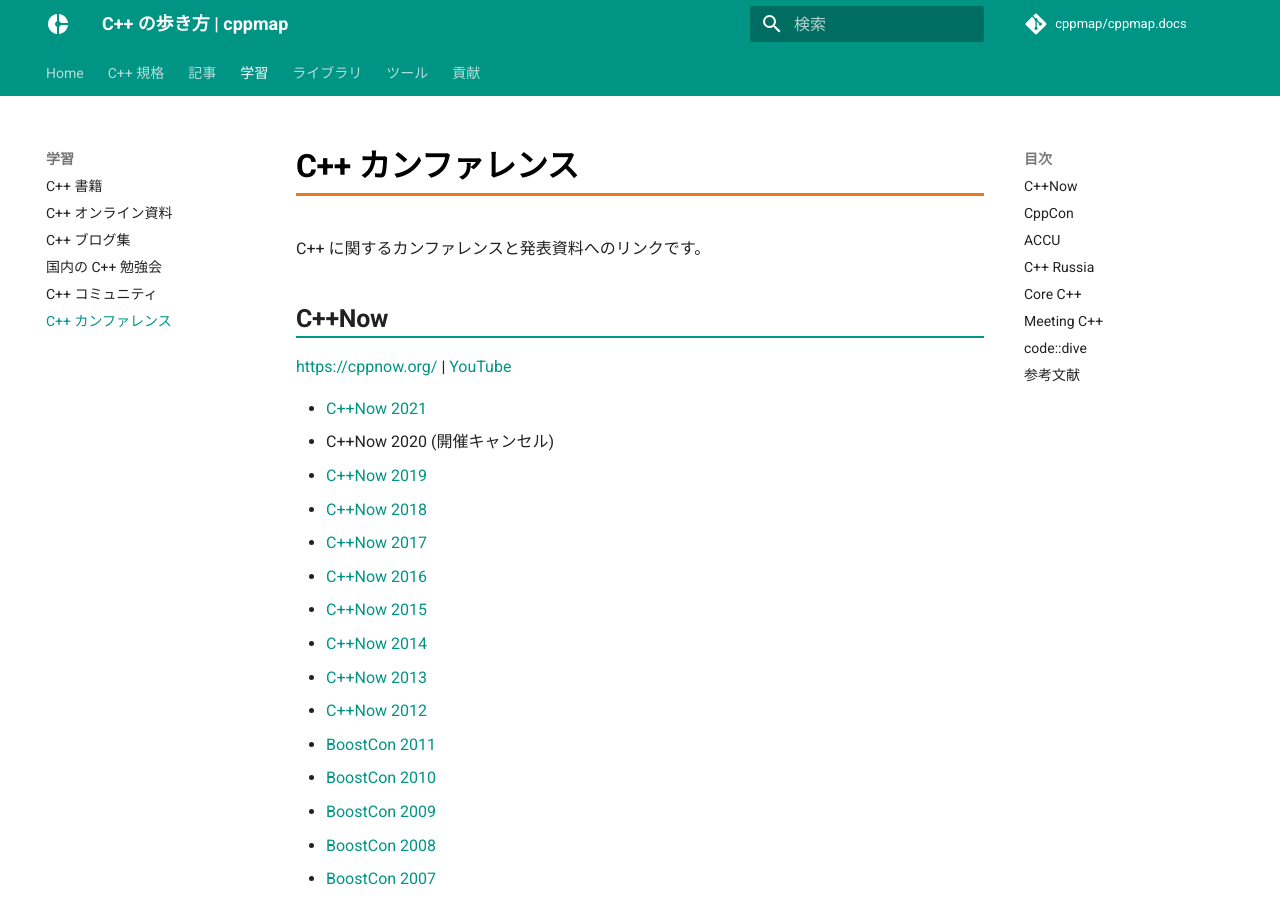
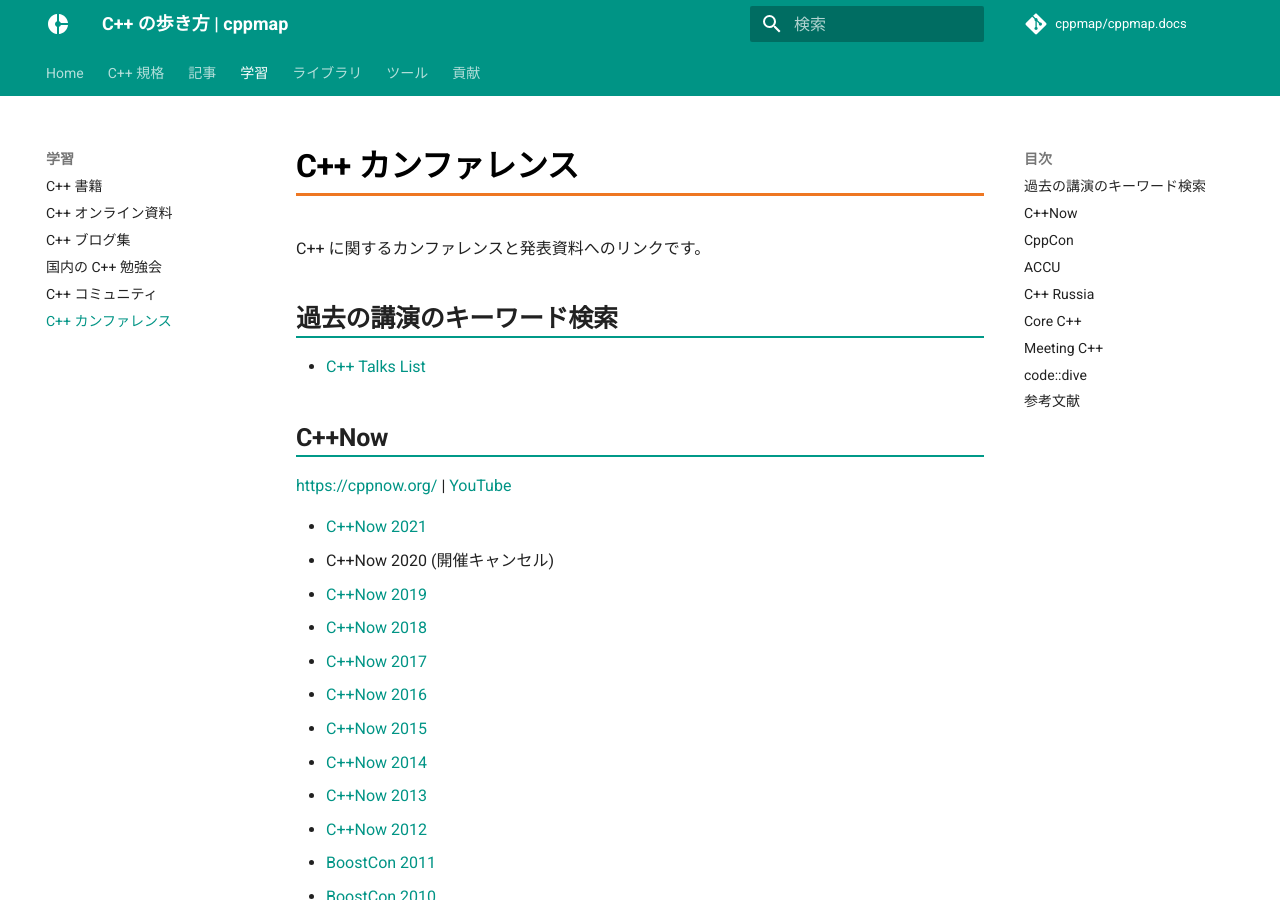
Before and after one commit to cppmap/cppmap.docs, an MkDocs documentation site: the page built from docs/learn/conferences.md, in a window 1280 px wide and 900 px high. Built offline with MkDocs 1.6.1 and Material for MkDocs 9.7.7, drawn with Linux system fonts in a browser that asks for light colours; nearby versions of some CDN libraries; comment, search, counter and statistics services are not loaded.

Commit message:
Update conferences.md

```diff
--- a/docs/learn/conferences.md
+++ b/docs/learn/conferences.md
@@ -3,6 +3,10 @@
 # C++ カンファレンス
 
 C++ に関するカンファレンスと発表資料へのリンクです。
+
+## 過去の講演のキーワード検索
+
+- [C++ Talks List](https://wovo.github.io/ctl/)
 
 ## C++Now
 https://cppnow.org/ | [YouTube](https://www.youtube.com/user/BoostCon/)
```
